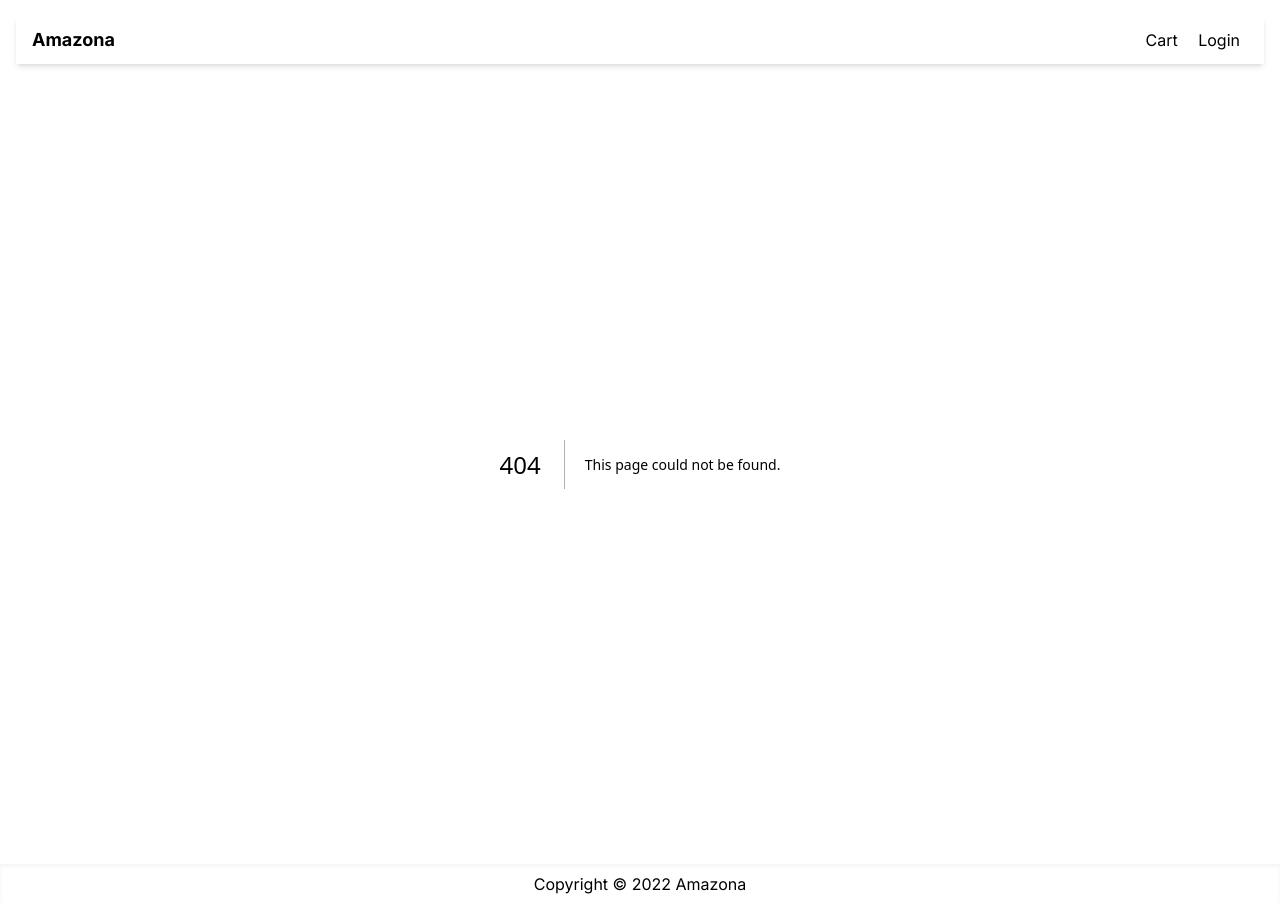
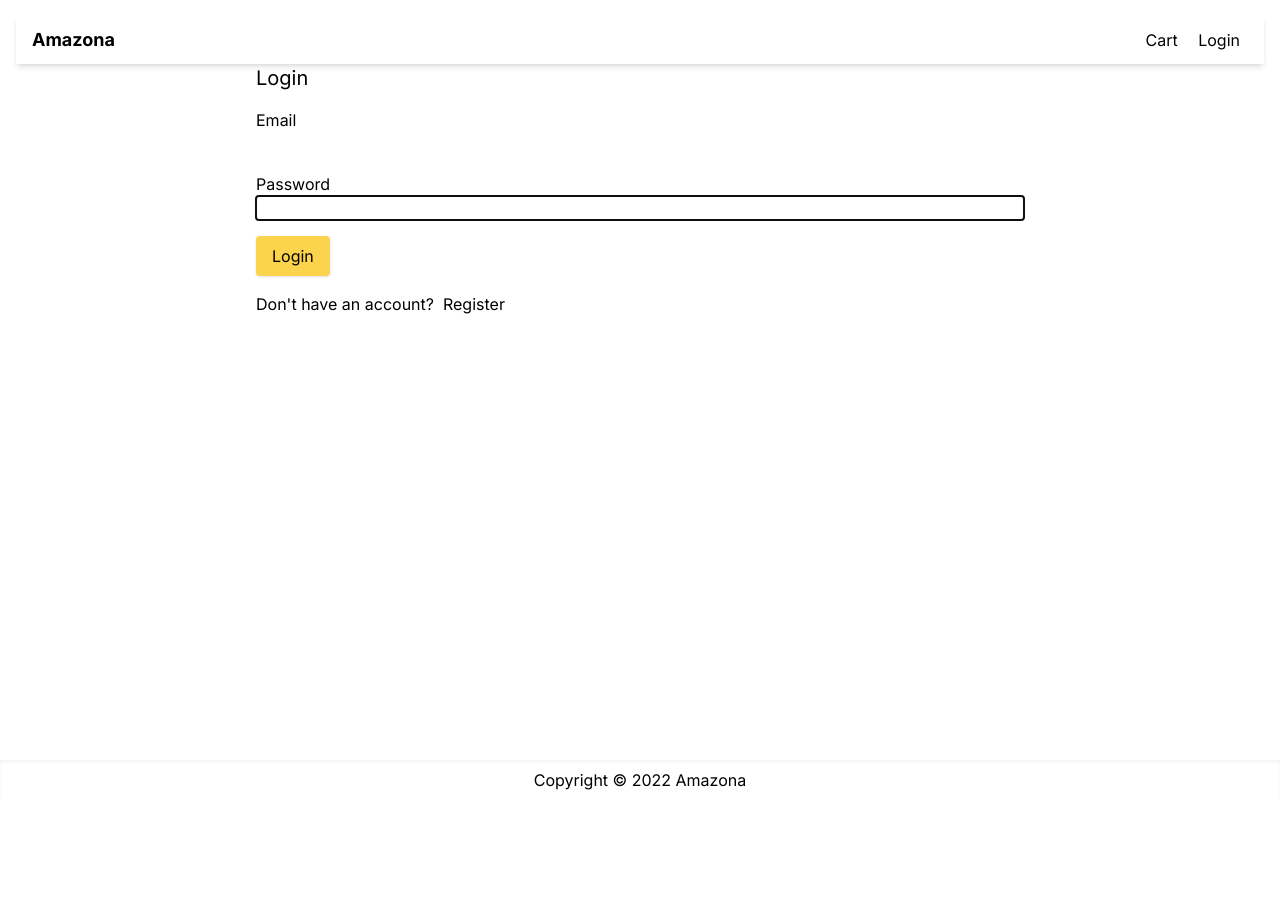
Before and after one commit to duncan982/ecomerce-amazon, a Next.js app: page /login in a window 1280 px wide. Before the commit this address had no page. After the commit the page ends 800 px from the top, so only its background shows below. Built offline with nearby package versions, Linux system fonts and the light colour scheme.

Commit message:
implemented login component of which user gets redirected to upon checkout if not already logged in

```diff
--- a/app/cart/page.js
+++ b/app/cart/page.js
@@ -83,7 +83,7 @@ function CartScreen() {
             </div>
           </li>
                 <li>
-                  <button onClick={() => router.push('/shipping')} className="primary-button w-full">
+                  <button onClick={() => router.push('login?redirect=/shipping')} className="primary-button w-full">
 Checkout
                   </button>
           </li>
--- /dev/null
+++ b/app/login/page.js
@@ -0,0 +1,32 @@
+import Link from "next/link";
+
+export default function LoginScreen() {
+  return (
+      <div><form className="mx-auto max-w-screen-md">
+          <h1 className="mb-4 text-xl">
+              Login
+          </h1>
+          <div className="mb-4">
+              <label htmlFor="email">
+                  Email
+              </label>
+              <input type="email" className="w-full" id="email" autoFocus>
+              </input>
+          </div>
+             <div className="mb-4">
+              <label htmlFor="password">
+                  Password
+              </label>
+              <input type="password" className="w-full" id="password" autoFocus>
+              </input>
+          </div>
+          <div className="mb-4">
+              <button className="primary-button">Login</button>
+          </div>
+          <div className="mb-4">
+              Don&apos;t have an account? &nbsp;
+              <Link href="register">Register</Link>
+          </div>
+      </form></div>
+  )
+}
```
